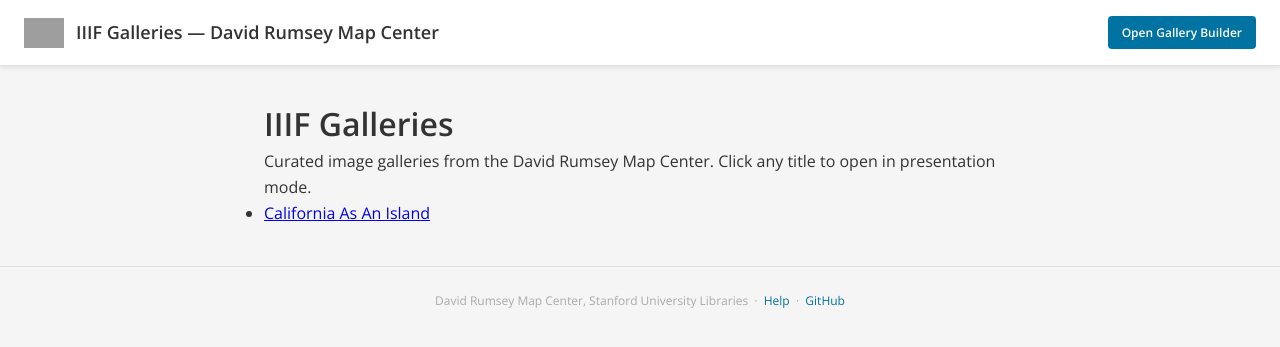
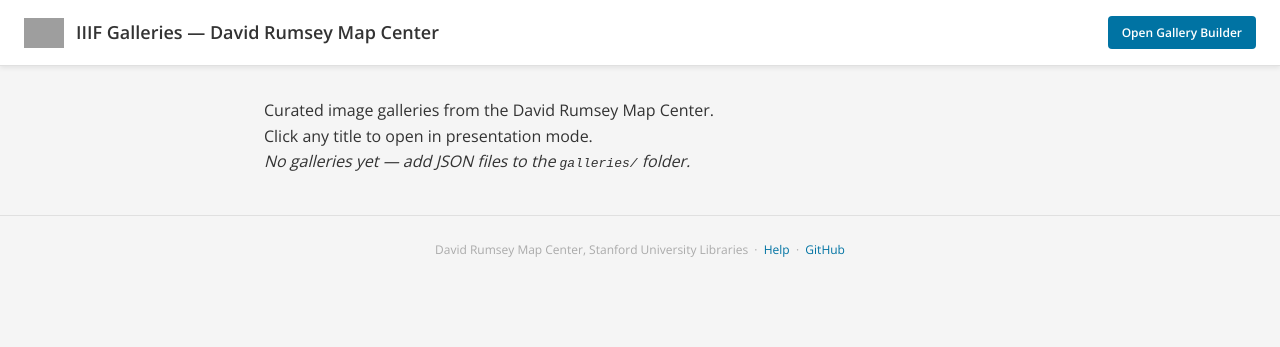
Before and after one commit to davidrumseymapcenter/iiif-galleries, a Jekyll site: the page built from index.md, in a window 1280 px wide. Shown: the top 347 px of the page. Built offline with Jekyll 4.4.1, drawn with Linux system fonts in a browser that asks for light colours; grey boxes are pictures that could not be loaded.

Commit message:
Revise IIIF Galleries section in index.md
Updated title and removed redundant text.

```diff
--- a/index.md
+++ b/index.md
@@ -1,10 +1,9 @@
 ---
 layout: default
-title: IIIF Galleries
 ---
 
-# IIIF Galleries
+Curated image galleries from the David Rumsey Map Center.
 
-Curated image galleries from the David Rumsey Map Center. Click any title to open in presentation mode.
+Click any title to open in presentation mode.
 
-- [California As An Island](https://davidrumseymapcenter.github.io/set-builder/presentation.html?file=https://raw.githubusercontent.com/davidrumseymapcenter/iiif-galleries/main/galleries/california_as_an_island-gallery.json)
+*No galleries yet — add JSON files to the `galleries/` folder.*
```
